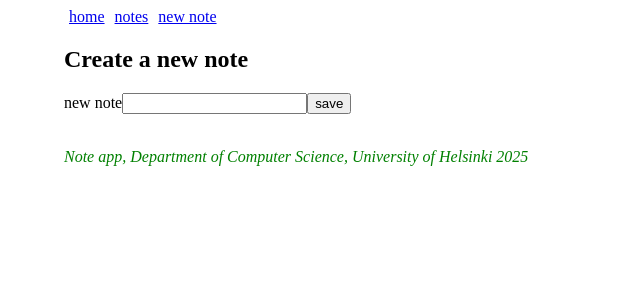
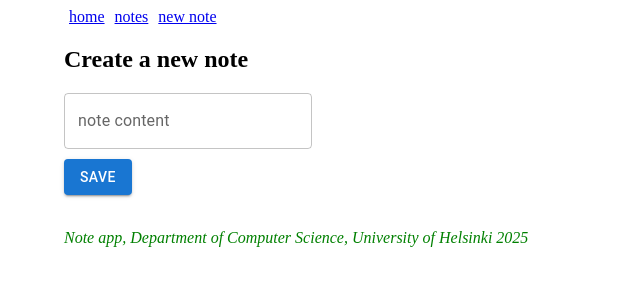
Before and after one commit to conveyedbee/part2-notes-frontend, a React (Vite) app: page /create in a window 1280 px wide. Shown: the top 300 px of the page, without its empty margins (0-640 px from the left). Built offline with nearby package versions, Linux system fonts and the light colour scheme; no server answers.

Commit message:
error in creating note

```diff
--- a/src/App.jsx
+++ b/src/App.jsx
@@ -1,6 +1,7 @@
 import { useState, useEffect } from 'react'
 import { Container } from '@mui/material'
 import noteService from './services/notes'
+import Notification from './components/Notification'
 
 import {
   Routes, Route, Link,
@@ -14,6 +15,7 @@ import NoteForm from './components/NoteForm'
 
 const App = () => {
   const [notes, setNotes] = useState([])
+  const [notification, setNotification] = useState(null)
 
   useEffect(() => {
     noteService.getAll().then(initialNotes => {
@@ -24,6 +26,13 @@ const App = () => {
   const addNote = noteObject => {
     noteService.create(noteObject).then(returnedNote => {
       setNotes(notes.concat(returnedNote))
+      setNotification({
+        text: `Note '${returnedNote.content}' added!`,
+        type: 'success'
+      })
+      setTimeout(() => {
+        setNotification(null)
+      }, 5000)
     })
   }
 
@@ -71,6 +80,8 @@ const App = () => {
           <Link style={padding} to="/create">new note</Link>
         </div>
 
+        <Notification message={notification} />
+
         <Routes>
           <Route path="/notes/:id" element={
             <Note
--- a/src/components/NoteForm.jsx
+++ b/src/components/NoteForm.jsx
@@ -1,5 +1,6 @@
 import { useState } from 'react'
 import { useNavigate } from 'react-router-dom'
+import { TextField, Button } from '@mui/material'
 
 const NoteForm = ({ createNote }) => {
     const [newNote, setNewNote] = useState('')
@@ -24,14 +25,18 @@ const NoteForm = ({ createNote }) => {
         <div>
             <h2>Create a new note</h2>
 
-        <form onSubmit={addNote}>
-            <label>
-                new note
-                <input value={newNote} onChange={handleNoteChange}/>
-                <button type="submit">save</button>
-            </label>
-
-        </form>
+          <form onSubmit={addNote}>
+            <TextField
+              label="note content"
+              value={newNote}
+              onChange={handleNoteChange}
+            />
+            <div>
+              <Button type="submit" variant="contained" style={{ marginTop: 10 }}>
+                save
+              </Button>
+            </div>
+          </form>
         </div>
     )
 }
--- a/src/components/Notification.jsx
+++ b/src/components/Notification.jsx
@@ -1,12 +1,14 @@
+import { Alert } from '@mui/material'
+
 const Notification = ({ message }) => {
     if (message === null) {
         return null
     }
 
     return (
-        <div className="error">
-            {message}
-        </div>
+        <Alert style={{ marginTop: 10, marginBottom: 10 }} severity={message.type}>
+            {message.text}
+        </Alert>
     )
 }
 
```
